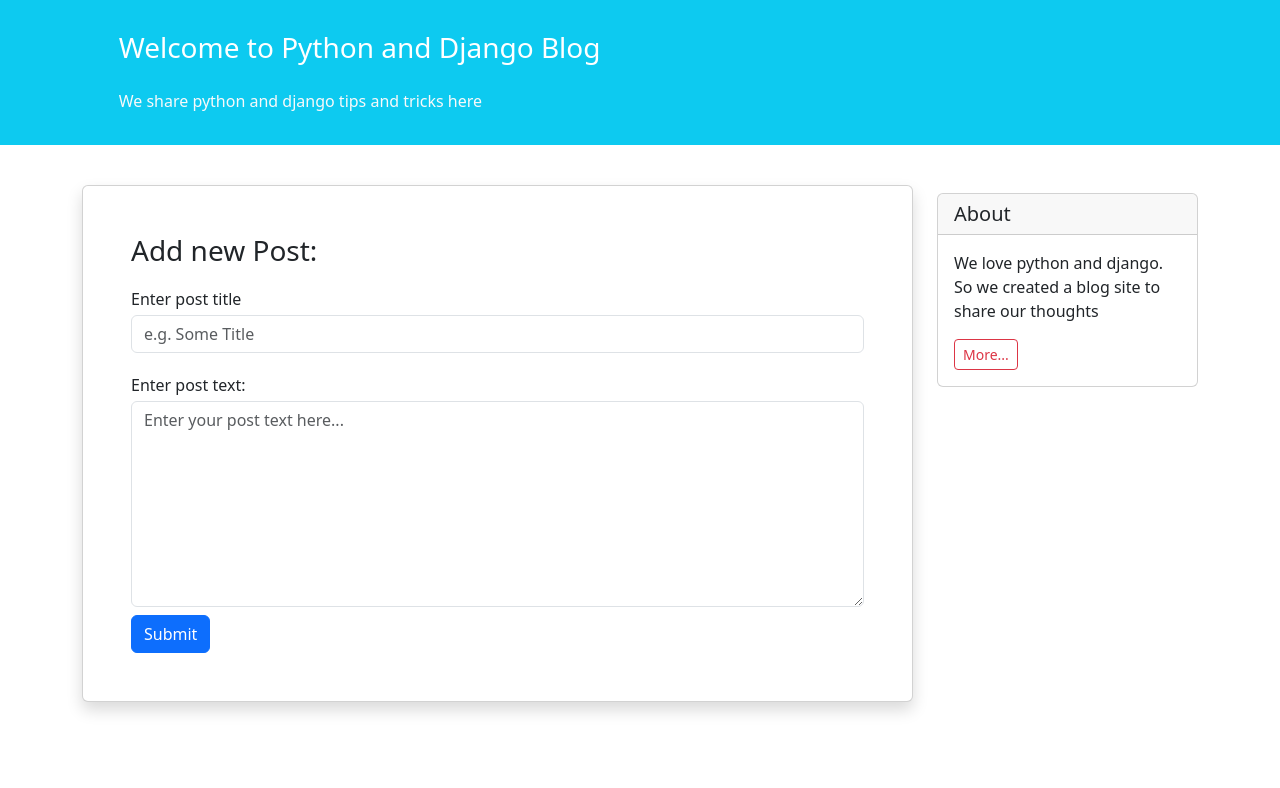
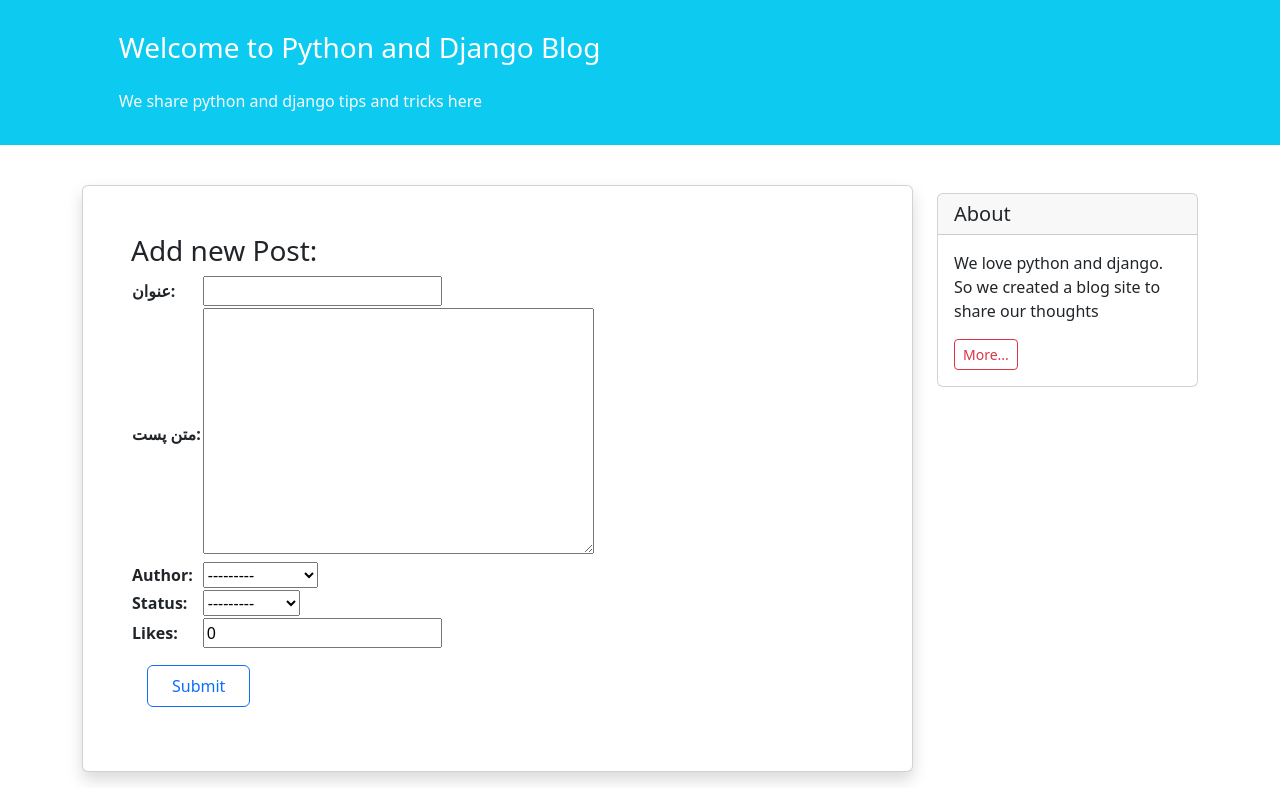
Before and after one commit to mohammadpmf/django, a Django app: page /create/ in a window 1280 px wide. Shown: the part 57-845 px from the top of the page. Before the commit the page ends 770 px from the top, so only its background shows below. Run offline with Django 5.2, Linux system fonts and the light colour scheme; data comes from the database, SQL or seed files in the repository; both versions use the stored data as it was after the commit; some libraries are stand-ins or nearby versions.

Commit message:
Add BlogPostForm

```diff
--- /dev/null
+++ b/Hajihosseini/Weblog/blog/forms.py
@@ -0,0 +1,8 @@
+from django import forms
+
+from .models import BlogPost
+
+class BlogPostForm(forms.ModelForm):
+    class Meta:
+        model = BlogPost
+        fields = ['title', 'text', 'author', 'status', 'likes']
--- a/Hajihosseini/Weblog/blog/templates/blog/post_create.html
+++ b/Hajihosseini/Weblog/blog/templates/blog/post_create.html
@@ -7,17 +7,12 @@
 {% block content %}
 <div class="card shadow my-3 p-5">
     <h3>Add new Post:</h3>
-    <form method="POST">
-        {% csrf_token %}
-        <div class="form-group py-2">
-            <label class="py-1">Enter post title</label>
-            <input type="text" class="form-control" placeholder="e.g. Some Title" name="title">
-        </div>
-        <div class="form-group py-2">
-            <label class="py-1">Enter post text:</label>
-            <textarea class="form-control" name="text" rows="8" placeholder="Enter your post text here..."></textarea>
-        </div>
-        <button type="submit" class="btn btn-primary">Submit</button>
+        <form method="POST">
+            <table>
+            {% csrf_token %}
+            {{ form.as_table }}
+        </table>
+        <button type="submit" class="btn btn-outline-primary px-4 py-2 m-3">Submit</button>
     </form>
 </div>
 {% endblock content %}
--- a/Hajihosseini/Weblog/blog/views.py
+++ b/Hajihosseini/Weblog/blog/views.py
@@ -1,7 +1,9 @@
-from django.shortcuts import render, redirect
+from django.shortcuts import render, redirect, reverse, HttpResponse
 from django.shortcuts import get_object_or_404
+from django.contrib.auth import get_user_model
+
 from .models import BlogPost
-from django.contrib.auth import get_user_model
+from .forms import BlogPostForm
 
 
 def post_list_view(request):
@@ -21,15 +23,11 @@ def post_detail_view(request, pk):
 
 def post_create_view(request):
     if request.method == 'POST':
-        title = request.POST.get('title')
-        text = request.POST.get('text')
-        BlogPost.objects.create(
-            title = title,
-            text = text,
-            author = get_user_model().objects.last(),
-            status = 'p',
-        )
-        return redirect('posts_list')
+        form = BlogPostForm(request.POST)
+        if form.is_valid():
+            form = form.save()
+            return redirect('post_detail', form.pk)
     else:
-        print('get')
-    return render(request, 'blog/post_create.html')
+        form = BlogPostForm()
+    context = {'form': form}
+    return render(request, 'blog/post_create.html', context)
```
Also changed, not shown: Hajihosseini/Weblog/db.sqlite3.
